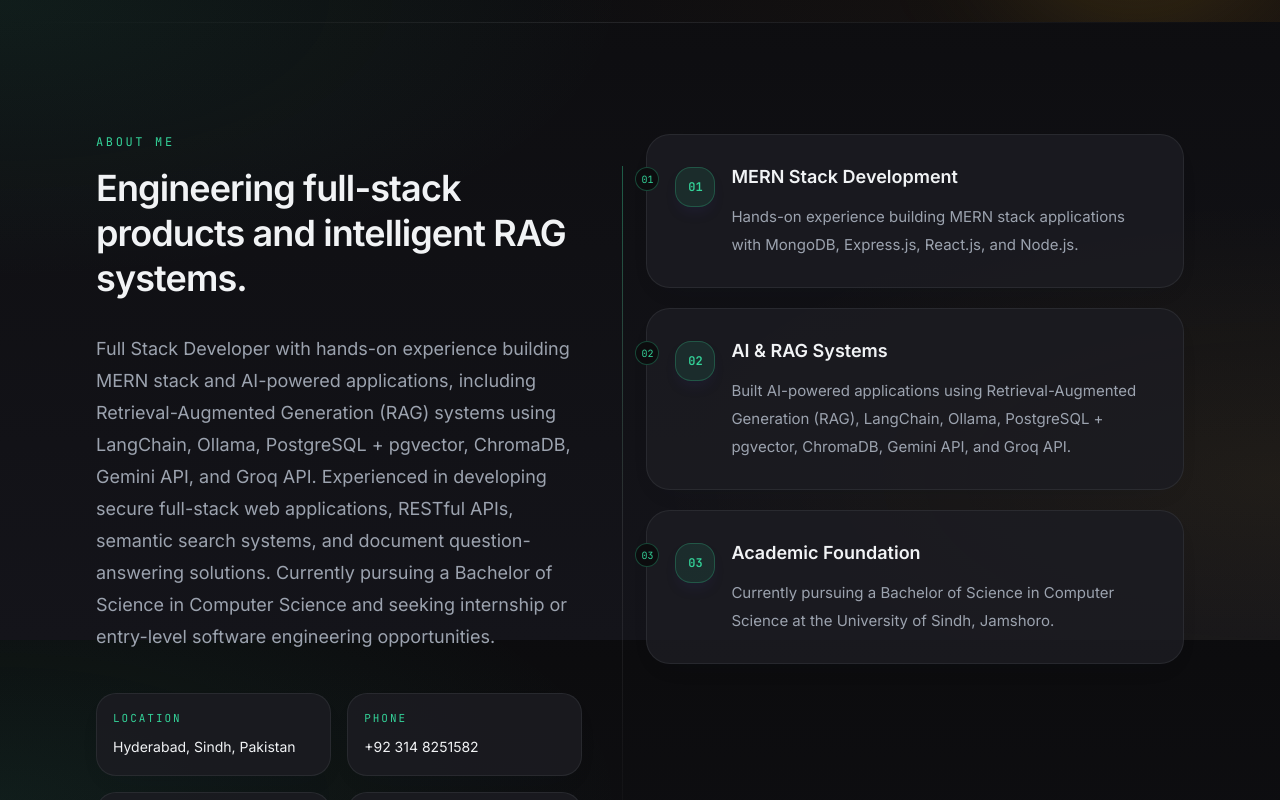
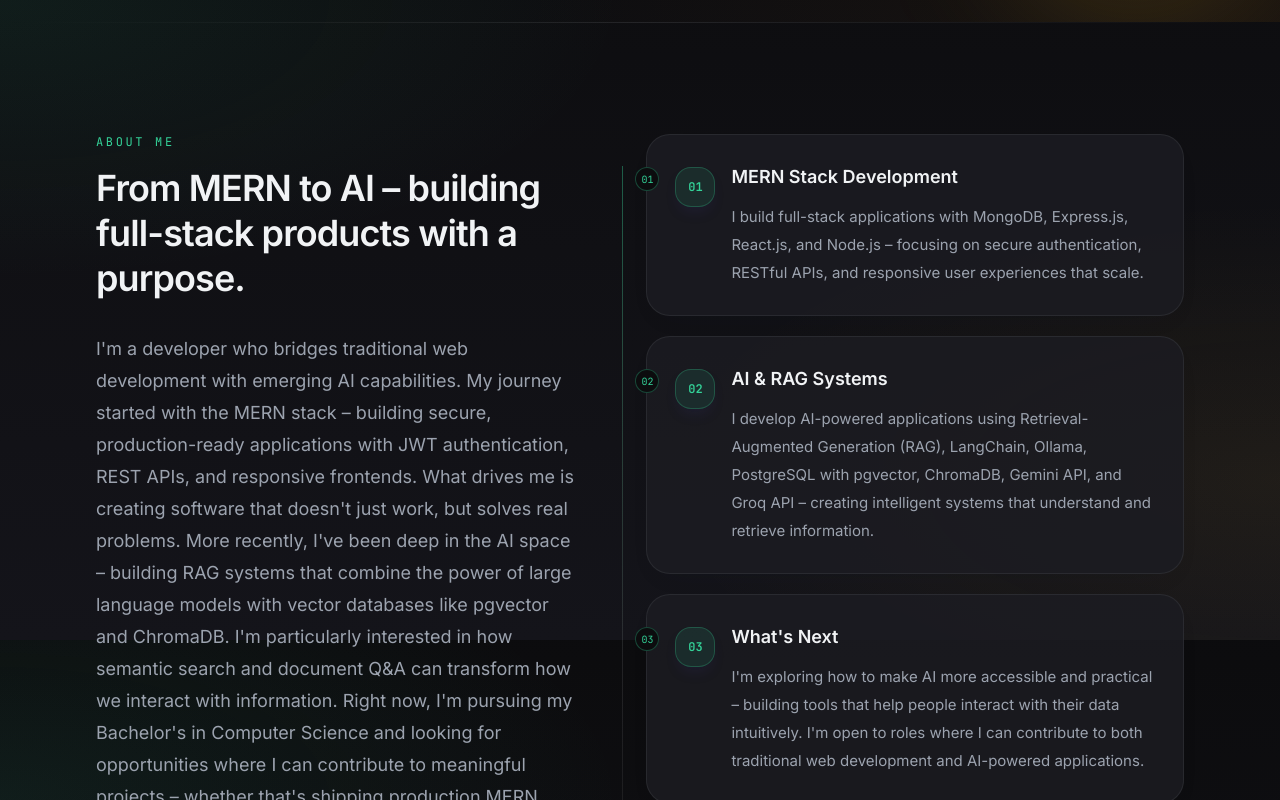
Before and after one commit to khanshawaiz/portfolio-website, a Next.js app: page / in a window 1280 px wide. Shown: the part 960-1760 px from the top of the page. Built offline with nearby package versions, Linux system fonts and the light colour scheme; a web font is replaced by a local one.

Commit message:
Complete portfolio redesign: new colors, fonts, photo, animations, removed duplicates, fixed all warnings

```diff
--- a/app/page.tsx
+++ b/app/page.tsx
@@ -9,7 +9,6 @@ import { Contact } from "@/components/sections/Contact";
 import { Education } from "@/components/sections/Education";
 import { Hero } from "@/components/sections/Hero";
 import { MERNProjects } from "@/components/sections/MERNProjects";
-import { Resume } from "@/components/sections/Resume";
 import { Skills } from "@/components/sections/Skills";
 
 export default function Home() {
@@ -37,9 +36,6 @@ export default function Home() {
       <div data-aos="fade-up" data-aos-delay="150">
         <MERNProjects />
       </div>
-      <div data-aos="fade-up" data-aos-delay="200">
-        <Resume />
-      </div>
       <div data-aos="fade-up" data-aos-delay="250">
         <Education />
       </div>
--- a/components/sections/About.tsx
+++ b/components/sections/About.tsx
@@ -16,7 +16,7 @@ export function About() {
     >
       <div
         aria-hidden="true"
-        className="pointer-events-none absolute inset-x-0 top-0 h-px bg-gradient-to-r from-transparent via-border to-transparent"
+        className="pointer-events-none absolute inset-x-0 top-0 h-px bg-linear-to-r from-transparent via-border to-transparent"
       />
 
       <Container>
@@ -45,7 +45,7 @@ export function About() {
                       {detail.label}
                     </dt>
                     <dd className="mt-2 text-sm leading-6 text-foreground break-all">
-                      <span className="break-words">{detail.value}</span>
+                      <span className="wrap-break-word">{detail.value}</span>
                     </dd>
                   </motion.div>
                 ))}
@@ -56,7 +56,7 @@ export function About() {
           <div className="relative">
             <div
               aria-hidden="true"
-              className="absolute -left-6 top-8 hidden h-[calc(100%-2rem)] w-px bg-gradient-to-b from-accent/40 via-border to-transparent lg:block"
+              className="absolute -left-6 top-8 hidden h-[calc(100%-2rem)] w-px bg-linear-to-b from-accent/40 via-border to-transparent lg:block"
             />
 
             <ol className="space-y-5">
@@ -66,7 +66,7 @@ export function About() {
                   as="li"
                   delay={0.12 + index * 0.1}
                   variants={slideInLeftVariants}
-                  className="group relative rounded-[1.5rem] border border-border/70 bg-surface-elevated/90 p-5 shadow-[0_10px_30px_-18px_rgba(15,23,42,0.2)] transition-all duration-300 hover:-translate-y-1 hover:border-accent/35 hover:shadow-[0_18px_36px_-20px_rgba(79,70,229,0.25)] sm:p-7"
+                  className="group relative rounded-3xl border border-border/70 bg-surface-elevated/90 p-5 shadow-[0_10px_30px_-18px_rgba(15,23,42,0.2)] transition-all duration-300 hover:-translate-y-1 hover:border-accent/35 hover:shadow-[0_18px_36px_-20px_rgba(79,70,229,0.25)] sm:p-7"
                 >
                   <span
                     aria-hidden="true"
--- a/components/ui/ProjectCard.tsx
+++ b/components/ui/ProjectCard.tsx
@@ -2,6 +2,7 @@
 
 import { useEffect, useState } from "react";
 import { motion } from "framer-motion";
+import Image from "next/image";
 import { Button } from "./Button";
 import { SkillTag } from "./SkillTag";
 import { cn } from "@/lib/cn";
@@ -104,12 +105,13 @@ export function ProjectCard({
               aria-label={`Open screenshots for ${title}`}
             >
               <div className="relative aspect-video w-full">
-                <img
+                <Image
                   src={coverImage}
                   alt={title}
-                  loading="eager"
-                  decoding="async"
-                  className="h-full w-full object-cover transition-transform duration-500 ease-out group-hover:scale-110"
+                  fill
+                  priority
+                  sizes="(max-width: 768px) 100vw, (max-width: 1200px) 50vw, 33vw"
+                  className="object-cover transition-transform duration-500 ease-out group-hover:scale-110"
                 />
                 {galleryImages.length > 1 && (
                   <span className="absolute bottom-3 left-3 rounded-full border border-white/25 bg-black/50 px-3 py-1 text-xs font-medium text-white/90 backdrop-blur-sm">
@@ -129,12 +131,13 @@ export function ProjectCard({
               aria-label={`Open screenshots for ${title}`}
             >
               <div className="relative aspect-video w-full">
-                <img
+                <Image
                   src={screenshots[0]}
                   alt={`${title} screenshot`}
-                  loading="eager"
-                  decoding="async"
-                  className="h-full w-full object-cover transition-transform duration-500 ease-out group-hover:scale-110"
+                  fill
+                  priority
+                  sizes="(max-width: 768px) 100vw, (max-width: 1200px) 50vw, 33vw"
+                  className="object-cover transition-transform duration-500 ease-out group-hover:scale-110"
                 />
               </div>
             </button>
@@ -197,7 +200,7 @@ export function ProjectCard({
 
       {isGalleryOpen && galleryImages.length > 0 && (
         <div
-          className="fixed inset-0 z-[60] flex items-center justify-center bg-black/80 p-4 backdrop-blur-sm"
+          className="fixed inset-0 z-60 flex items-center justify-center bg-black/80 p-4 backdrop-blur-sm"
           role="dialog"
           aria-modal="true"
           onClick={() => setIsGalleryOpen(false)}
@@ -216,13 +219,13 @@ export function ProjectCard({
             </button>
 
             <div className="overflow-hidden rounded-[1.25rem] border border-border/60 bg-background/50">
-              <div className="relative aspect-[16/10] w-full">
-                <img
+              <div className="relative aspect-16/10 w-full">
+                <Image
                   src={galleryImages[activeImageIndex]}
                   alt={`${title} screenshot ${activeImageIndex + 1}`}
-                  loading="eager"
-                  decoding="async"
-                  className="h-full w-full object-contain"
+                  fill
+                  sizes="(max-width: 768px) 100vw, 80vw"
+                  className="object-contain"
                 />
               </div>
             </div>
@@ -241,7 +244,13 @@ export function ProjectCard({
                         : "border-border/60 hover:border-accent/40",
                     )}
                   >
-                    <img src={image} alt={`${title} thumbnail ${index + 1}`} loading="lazy" decoding="async" className="h-full w-full object-cover" />
+                    <Image
+                      src={image}
+                      alt={`${title} thumbnail ${index + 1}`}
+                      fill
+                      sizes="96px"
+                      className="object-cover"
+                    />
                   </button>
                 ))}
               </div>
--- a/data/about.ts
+++ b/data/about.ts
@@ -12,23 +12,27 @@ export type AboutDetail = {
 
 export const aboutContent = {
   eyebrow: "About Me",
-  title: "Engineering full-stack products and intelligent RAG systems.",
-  summary: profile.summary,
+  title: "From MERN to AI – building full-stack products with a purpose.",
+  summary: `I'm a developer who bridges traditional web development with emerging AI capabilities. My journey started with the MERN stack – building secure, production-ready applications with JWT authentication, REST APIs, and responsive frontends. What drives me is creating software that doesn't just work, but solves real problems.
+
+  More recently, I've been deep in the AI space – building RAG systems that combine the power of large language models with vector databases like pgvector and ChromaDB. I'm particularly interested in how semantic search and document Q&A can transform how we interact with information.
+
+  Right now, I'm pursuing my Bachelor's in Computer Science and looking for opportunities where I can contribute to meaningful projects – whether that's shipping production MERN apps, experimenting with AI integration, or bridging the two. I believe in continuous learning and always look to grab the opportunities.`,
   highlights: [
     {
       title: "MERN Stack Development",
       description:
-        "Hands-on experience building MERN stack applications with MongoDB, Express.js, React.js, and Node.js.",
+        "I build full-stack applications with MongoDB, Express.js, React.js, and Node.js – focusing on secure authentication, RESTful APIs, and responsive user experiences that scale.",
     },
     {
       title: "AI & RAG Systems",
       description:
-        "Built AI-powered applications using Retrieval-Augmented Generation (RAG), LangChain, Ollama, PostgreSQL + pgvector, ChromaDB, Gemini API, and Groq API.",
+        "I develop AI-powered applications using Retrieval-Augmented Generation (RAG), LangChain, Ollama, PostgreSQL with pgvector, ChromaDB, Gemini API, and Groq API – creating intelligent systems that understand and retrieve information.",
     },
     {
-      title: "Academic Foundation",
+      title: "What's Next",
       description:
-        "Currently pursuing a Bachelor of Science in Computer Science at the University of Sindh, Jamshoro.",
+        "I'm exploring how to make AI more accessible and practical – building tools that help people interact with their data intuitively. I'm open to roles where I can contribute to both traditional web development and AI-powered applications.",
     },
   ] satisfies AboutHighlight[],
   details: [
--- a/data/mernProjects.ts
+++ b/data/mernProjects.ts
@@ -30,7 +30,7 @@ export const mernProjects: MERNProject[] = [
     description:
       "Full-stack note management application with JWT-based authentication, protected CRUD operations, React Context API for state management, RESTful APIs, and a responsive Bootstrap interface.",
     technologies: ["MongoDB", "Express.js", "React.js", "Node.js"],
-    githubUrl: "https://github.com/khanshawaiz/simple-rag-project1",
+    githubUrl: "https://github.com/khanshawaiz/inotebook",
     coverImage: "/projects/inotebook/cover.png",
     screenshots: ["/projects/inotebook/1.png", "/projects/inotebook/2.png"],
     featured: true,
--- a/data/site.ts
+++ b/data/site.ts
@@ -11,7 +11,7 @@ export const navLinks: NavLink[] = [
   { label: "AI Projects", href: "#ai-projects" },
   { label: "MERN Projects", href: "#mern-projects" },
   { label: "Education", href: "#education" },
-  { label: "Resume", href: "#resume" },
+
   { label: "Contact", href: "#contact" },
 ];
 
```
